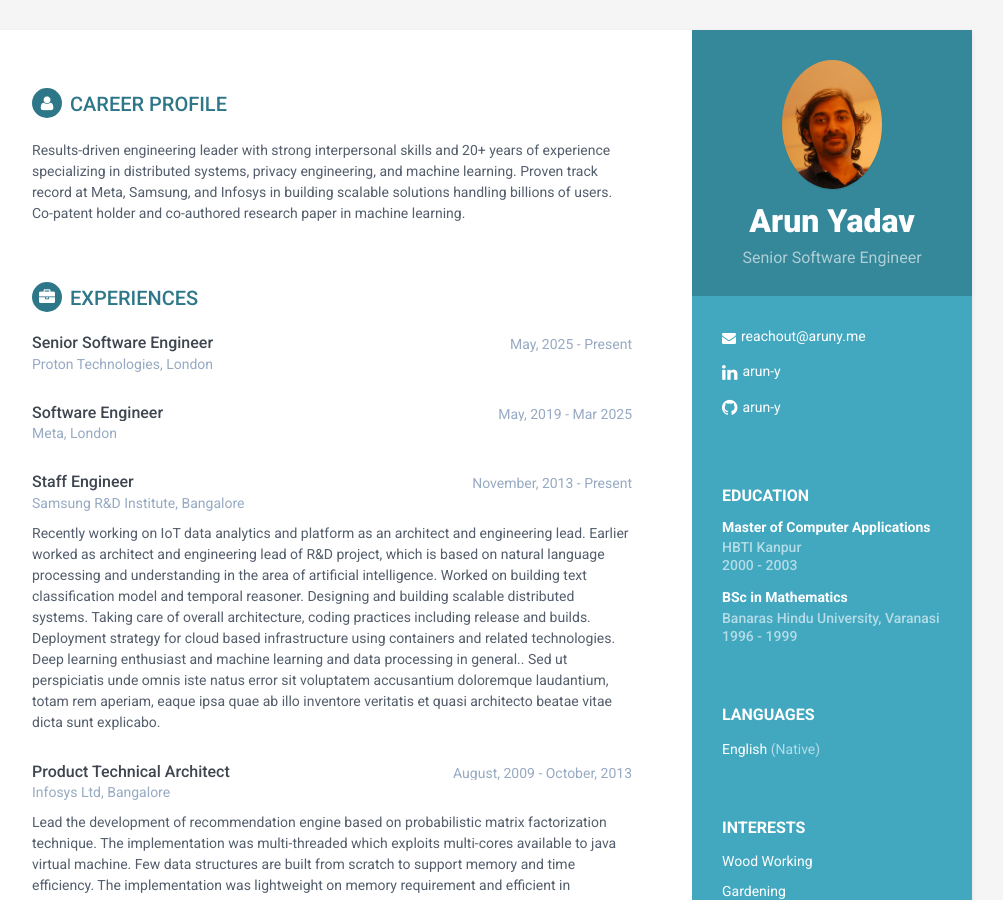
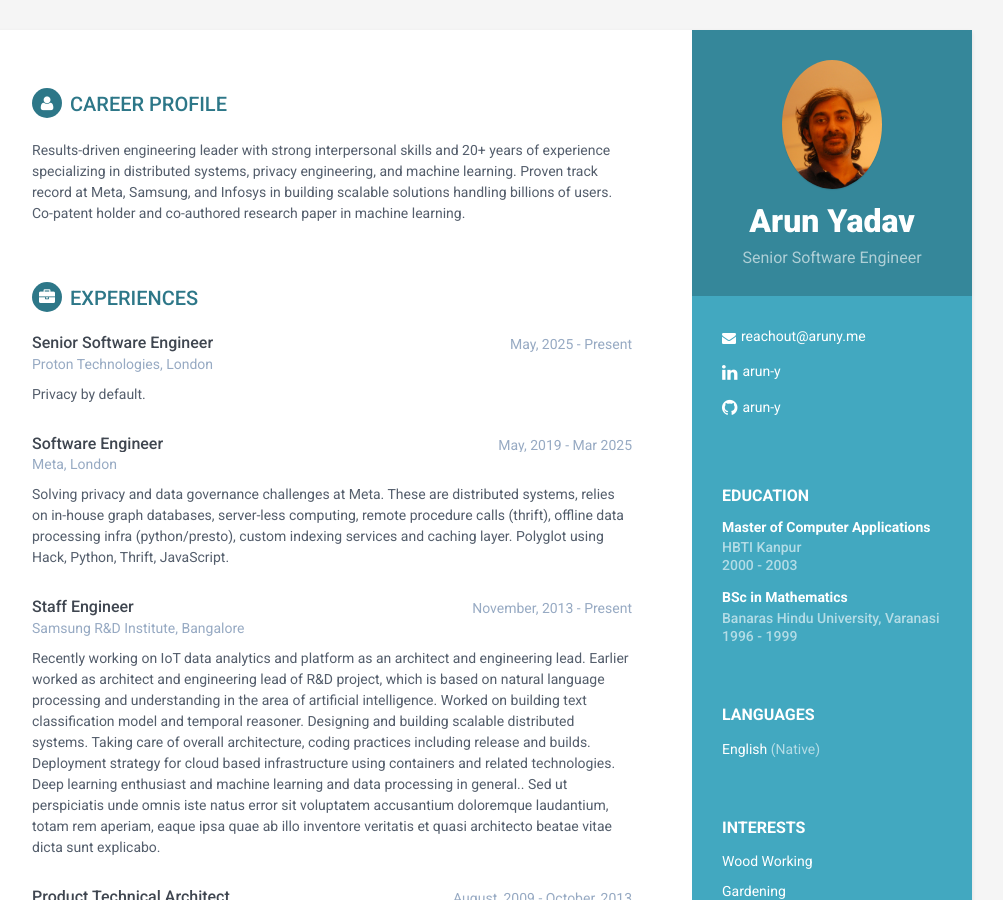
Before and after one commit to arun-y/arun-y.github.io, a Jekyll site: the page built from index.html, in a window 1280 px wide and 900 px high. Shown: the whole window, without its empty margins (168-1171 px from the left). Built offline with Jekyll 4.4.1, drawn with Linux system fonts in a browser that asks for light colours.

Commit message:
updated resume

```diff
--- a/_data/data.yml
+++ b/_data/data.yml
@@ -71,9 +71,11 @@ experiences:
         - role: Senior Software Engineer
           time: May, 2025 - Present
           company: Proton Technologies, London
+          details: Privacy by default.
         - role: Software Engineer
           time: May, 2019 - Mar 2025
           company: Meta, London
+          details: Solving privacy and data governance challenges at Meta. These are distributed systems, relies on in-house graph databases, server-less computing, remote procedure calls (thrift), offline data processing infra (python/presto), custom indexing services and caching layer. Polyglot using Hack, Python, Thrift, JavaScript.
         - role: Staff Engineer
           time: November, 2013 - Present
           company: Samsung R&D Institute, Bangalore
```
